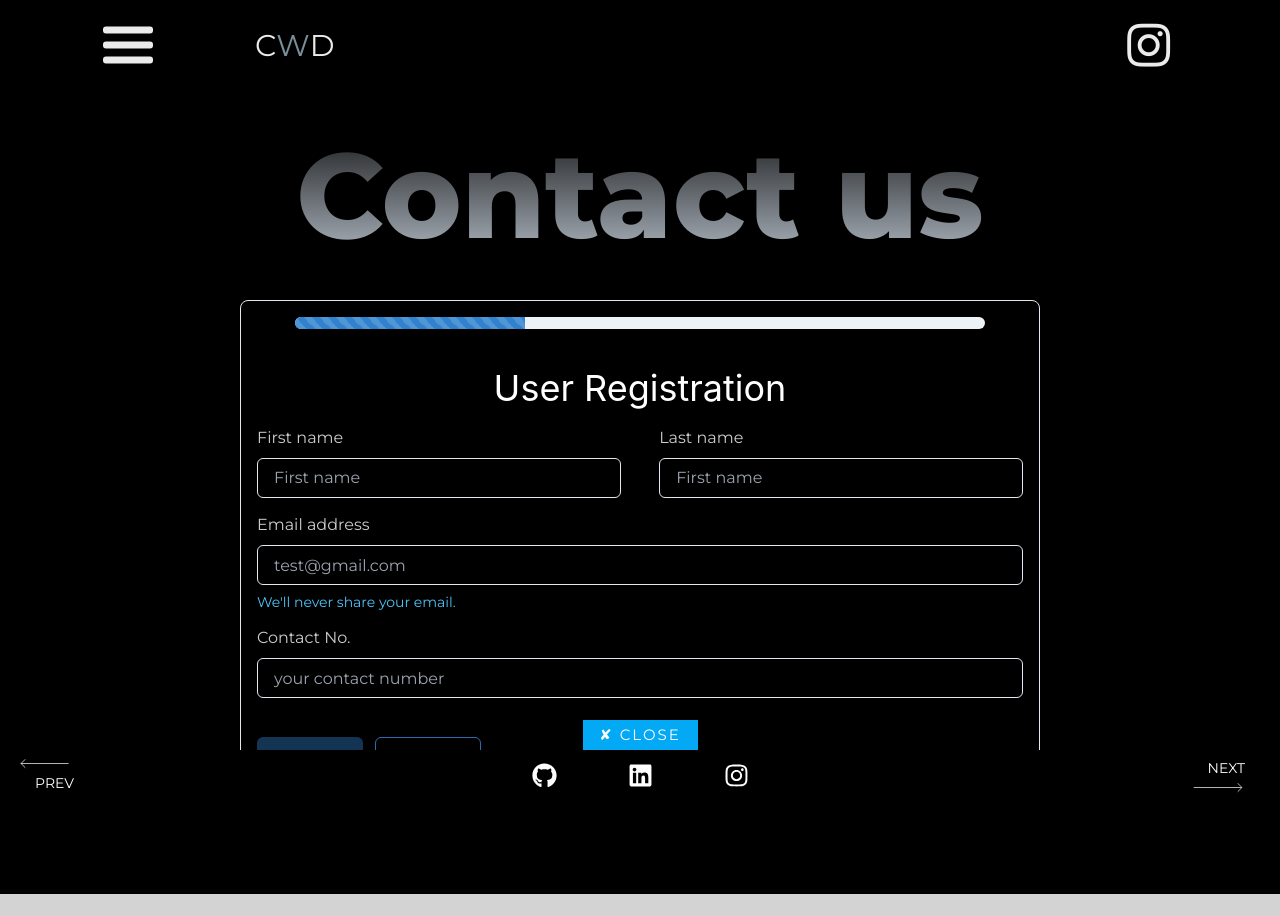
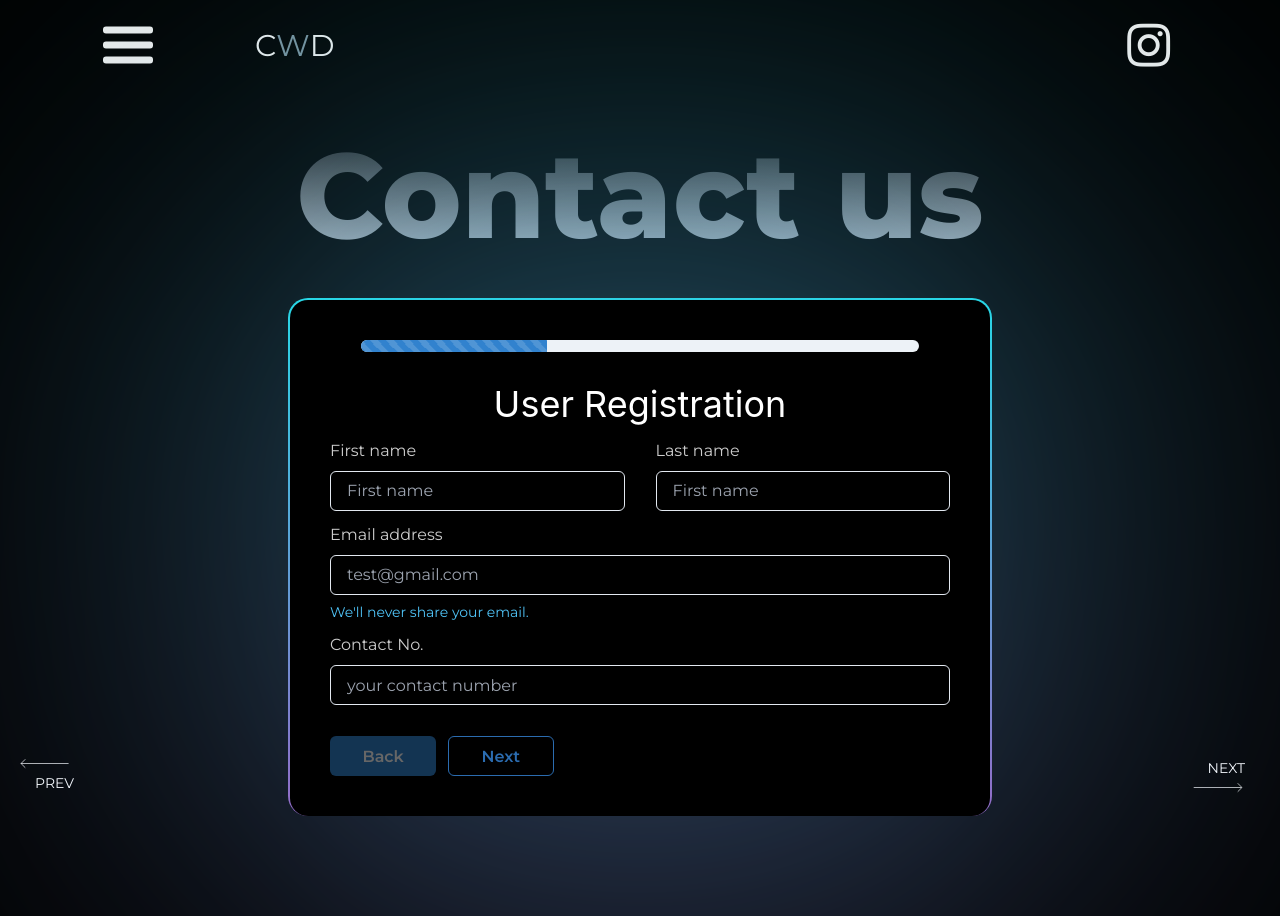
Before and after one commit to Harsh2004R/CorsWebDuo-, a React (Vite) app in the folder Client/: page /contact in a window 1280 px wide. Before the commit the page ends 894 px from the top, so only its background shows below. Built offline with nearby package versions, Linux system fonts and the light colour scheme.

Commit message:
Form.jsx completed

```diff
--- a/Client/src/Contact/Form.jsx
+++ b/Client/src/Contact/Form.jsx
@@ -19,9 +19,15 @@ import {
   Textarea,
   FormHelperText,
   InputRightElement,
+  SkeletonCircle,
+  SkeletonText,
 } from '@chakra-ui/react'
 
 import { useToast } from '@chakra-ui/react'
+import axios from 'axios'
+import { BorderBeam } from '@/components/magicui/border-beam'
+import { NeonGradientCard } from '@/components/magicui/neon-gradient-card'
+import { NeonGradientCardDemo } from '@/components/CustomComponents/NeonGradientCardDemo'
 
 const Form1 = ({ formData, handleInputChange }) => {
   const [show, setShow] = useState(false)
@@ -384,19 +390,70 @@ export default function Form() {
     website: '',
     about: '',
   })
+  const [loading, setLoading] = useState(false);
 
   const handleInputChange = (e) => {
     setFormData({
       ...formData,
       [e.target.name]: e.target.value,
     })
-    console.log(" your formData",formData)
+    // console.log(" your formData", formData)
+
+  }
+  const handleSubmit = async (evt) => {
+    evt.preventDefault();
+
+    try {
+      setLoading(true);
+      const res = await axios.post("https://corswebduo.onrender.com/formdata/post", formData);
+      // console.log("result", res);
+      if (res.status === 200) {
+        setLoading(false);
+        toast({
+          title: 'Form Submitted.',
+          description: "We've Recived your data in backend.",
+          status: 'success',
+          duration: 5000,
+          isClosable: true,
+        })
+      }
+    } catch (error) {
+      console.log("error in making post request to the server...", error)
+      setLoading(true);
+      toast({
+        title: 'Server error...',
+        description: "Somthing went wrong to send data in backend.",
+        status: 'error',
+        duration: 5000,
+        isClosable: true,
+      })
+    }
   }
 
   return (
     <>
+      {loading ? (
+        <>
+          <Box w="100%" h="100vh" bg="#000">
+            <Box padding='6' bg="#000" w="50%" h="auto" boxShadow='lg'>
+              <SkeletonCircle size='10' />
+              <SkeletonText mt='4' noOfLines={4} spacing='4' skeletonHeight='5' />
+            </Box>
+            <Box padding='6' bg="#000" w="100%" h="auto" boxShadow='lg' >
+              <SkeletonCircle size='100px' />
+              <SkeletonText mt='4' noOfLines={4} spacing='4' skeletonHeight='7' />
+            </Box>
+          </Box>
+        </>
+      ) : (
+        <>
+
+          <NeonGradientCard  className="max-w-sm items-center justify-center text-center">
             <Box
-        borderWidth="1px"
+              h="auto"
+              // borderWidth="1px"
+              overflow={"hidden"}
+              position={"relative"}
               rounded="lg"
               shadow="1px 1px 3px rgba(0,0,0,0.3)"
               maxWidth={800}
@@ -442,22 +499,18 @@ export default function Form() {
                       w="7rem"
                       colorScheme="red"
                       variant="solid"
-                onClick={() => {
-                  toast({
-                    title: 'Account created.',
-                    description: "We've created your account for you.",
-                    status: 'success',
-                    duration: 3000,
-                    isClosable: true,
-                  })
-                }}>
+                      onClick={handleSubmit}>
                       Submit
                     </Button>
                   ) : null}
                 </Flex>
               </ButtonGroup>
             </Box>
+          </NeonGradientCard>
           <Box p="50px" bg="#000"></Box>
+
+        </>
+      )}
     </>
   )
 }
--- a/Client/src/Contact/Header.jsx
+++ b/Client/src/Contact/Header.jsx
@@ -5,7 +5,7 @@ const Header = () => {
     return (
         <>
             <Center w="100%" h="auto" py="15px" bg="#000">
-                <Text fontWeight={"800"} bgGradient="linear(to-b, black, gray.300)" bgClip="text" fontSize={{ base: "7xl", md: "8xl", lg: "120px" }}>Contact us</Text>
+                <Text fontWeight={"800"} bgGradient="linear(to-b, black, gray.300)" bgClip="text" fontSize={{ base: "6xl", md: "8xl", lg: "120px" }}>Contact us</Text>
             </Center>
         </>
     )
--- a/Client/src/Pages/Contact.jsx
+++ b/Client/src/Pages/Contact.jsx
@@ -8,7 +8,7 @@ const Contact = () => {
     return (
         <>
             <Navbar />
-            <Box w="100%" h="100vh" bg="#000">
+            <Box w="100%" h="auto" bg="#000">
                 <Header />
                 <Form />
             </Box>
--- /dev/null
+++ b/Client/src/Pages/Dashboard.jsx
@@ -0,0 +1,15 @@
+import { Box } from '@chakra-ui/react'
+import React from 'react'
+
+const Dashboard = () => {
+    return (
+        <>
+            <Box>
+
+            </Box>
+
+        </>
+    )
+}
+
+export default Dashboard
--- a/Client/src/Routes/AllRoutes.jsx
+++ b/Client/src/Routes/AllRoutes.jsx
@@ -9,6 +9,7 @@ const NoPage = lazy(() => import("../Pages/NoPage.jsx"))
 const Contact = lazy(() => import("../Pages/Contact.jsx"))
 const FAQ = lazy(() => import("../Pages/FAQ.jsx"))
 const AdminAuth = lazy(()=>import("../Pages/AdminAuth.jsx"))
+const Dashboard = lazy(()=>import("../Pages/Dashboard.jsx"))
 
 const AllRoutes = () => {
     return (
@@ -31,7 +32,7 @@ const AllRoutes = () => {
                 <Route path="/contact" element={<Contact />} />
                 <Route path="/faq" element={<FAQ />} />
                 <Route path="/admin" element={<AdminAuth/>} />
-                <Route path="" element={""} />
+                <Route path="/admin/dashboard" element={<Dashboard/>} />
                 <Route path="" element={""} />
                 <Route path="" element={""} />
                 <Route path="*" element={<NoPage />} />
--- /dev/null
+++ b/Client/src/components/CustomComponents/NeonGradientCardDemo.jsx
@@ -0,0 +1,9 @@
+import { NeonGradientCard } from "@/components/magicui/neon-gradient-card";
+
+export function NeonGradientCardDemo() {
+    return (
+        <NeonGradientCard className="max-w-sm items-center justify-center text-center">
+
+        </NeonGradientCard>
+    );
+}
--- /dev/null
+++ b/Client/src/components/magicui/neon-gradient-card.tsx
@@ -0,0 +1,156 @@
+"use client";
+
+import {
+  CSSProperties,
+  ReactElement,
+  ReactNode,
+  useEffect,
+  useRef,
+  useState,
+} from "react";
+
+import { cn } from "@/lib/utils";
+import { Box } from "@chakra-ui/react";
+
+interface NeonColorsProps {
+  firstColor: string;
+  secondColor: string;
+}
+
+interface NeonGradientCardProps {
+  /**
+   * @default <div />
+   * @type ReactElement
+   * @description
+   * The component to be rendered as the card
+   * */
+  as?: ReactElement;
+  /**
+   * @default ""
+   * @type string
+   * @description
+   * The className of the card
+   */
+  className?: string;
+
+  /**
+   * @default ""
+   * @type ReactNode
+   * @description
+   * The children of the card
+   * */
+  children?: ReactNode;
+
+  /**
+   * @default 5
+   * @type number
+   * @description
+   * The size of the border in pixels
+   * */
+  borderSize?: number;
+
+  /**
+   * @default 20
+   * @type number
+   * @description
+   * The size of the radius in pixels
+   * */
+  borderRadius?: number;
+
+  /**
+   * @default "{ firstColor: '#ff00aa', secondColor: '#00FFF1' }"
+   * @type string
+   * @description
+   * The colors of the neon gradient
+   * */
+  neonColors?: NeonColorsProps;
+
+  [key: string]: any;
+}
+
+const NeonGradientCard: React.FC<NeonGradientCardProps> = ({
+  className,
+  children,
+  borderSize = 2,
+  borderRadius = 20,
+  neonColors = {
+    firstColor: "#ff00aa",
+    secondColor: "#00FFF1",
+  },
+  ...props
+}) => {
+  const containerRef = useRef<HTMLDivElement>(null);
+  const [dimensions, setDimensions] = useState({ width: 0, height: 0 });
+
+  useEffect(() => {
+    const updateDimensions = () => {
+      if (containerRef.current) {
+        const { offsetWidth, offsetHeight } = containerRef.current;
+        setDimensions({ width: offsetWidth, height: offsetHeight });
+      }
+    };
+
+    updateDimensions();
+    window.addEventListener("resize", updateDimensions);
+
+    return () => {
+      window.removeEventListener("resize", updateDimensions);
+    };
+  }, []);
+
+  useEffect(() => {
+    if (containerRef.current) {
+      const { offsetWidth, offsetHeight } = containerRef.current;
+      setDimensions({ width: offsetWidth, height: offsetHeight });
+    }
+  }, [children]);
+
+  return (
+    <Box
+      // border={"5px solid green"}
+      maxWidth={700}
+      m="auto"
+      ref={containerRef}
+      style={
+        {
+          "--border-size": `${borderSize}px`,
+          "--border-radius": `${borderRadius}px`,
+          "--neon-first-color": neonColors.firstColor,
+          "--neon-second-color": neonColors.secondColor,
+          "--card-width": `${dimensions.width}px`,
+          "--card-height": `${dimensions.height}px`,
+          "--card-content-radius": `${borderRadius - borderSize}px`,
+          "--pseudo-element-background-image": `linear-gradient(0deg, ${neonColors.firstColor}, ${neonColors.secondColor})`,
+          "--pseudo-element-width": `${dimensions.width + borderSize * 2}px`,
+          "--pseudo-element-height": `${dimensions.height + borderSize * 2}px`,
+          "--after-blur": `${dimensions.width / 3}px`,
+        } as CSSProperties
+      }
+
+      className={cn(
+        "relative z-10 h-full w-full rounded-[var(--border-radius)]",
+        className,
+      )}
+      {...props}
+    >
+      <div
+        className={cn(
+          "relative h-full min-h-[inherit] w-full rounded-[var(--card-content-radius)] bg-black p-6",
+          "before:absolute before:-left-[var(--border-size)] before:-top-[var(--border-size)] before:-z-10 before:block",
+          "before:h-[var(--pseudo-element-height)] before:w-[var(--pseudo-element-width)] before:rounded-[var(--border-radius)] before:content-['']",
+          "before:bg-[linear-gradient(0deg,var(--neon-first-color),var(--neon-second-color))] before:bg-[length:100%_200%]",
+          "before:animate-backgroundPositionSpin",
+          "after:absolute after:-left-[var(--border-size)] after:-top-[var(--border-size)] after:-z-10 after:block",
+          "after:h-[var(--pseudo-element-height)] after:w-[var(--pseudo-element-width)] after:rounded-[var(--border-radius)] after:blur-[var(--after-blur)] after:content-['']",
+          "after:bg-[linear-gradient(0deg,var(--neon-first-color),var(--neon-second-color))] after:bg-[length:100%_200%] after:opacity-80",
+          "after:animate-backgroundPositionSpin",
+          "dark:bg-neutral-900",
+        )}
+      >
+        {children}
+      </div>
+    </Box>
+  );
+};
+
+export { NeonGradientCard };
--- a/Client/tailwind.config.js
+++ b/Client/tailwind.config.js
@@ -82,7 +82,11 @@ module.exports = {
         "marquee": {
           from: { transform: "translateX(0)" },
           to: { transform: "translateX(calc(-100% - var(--gap)))" },
-        }
+        },
+        "background-position-spin": {
+          "0%": { backgroundPosition: "top center" },
+          "100%": { backgroundPosition: "bottom center" },
+        },
       },
       animation: {
         "accordion-down": "accordion-down 0.2s ease-out",
@@ -90,7 +94,7 @@ module.exports = {
         "meteor": "meteor 5s linear infinite",
         "border-beam": "border-beam calc(var(--duration)*1s) infinite linear",
         "marquee": "marquee var(--duration) linear infinite",
-
+        "backgroundPositionSpin": "background-position-spin 3000ms infinite alternate",
       },
     },
   },
```
Also changed, not shown: Client/src/Pages/AdminAuth.jsx (+2 -8 lines). Lines whose indentation alone changed are shown as unchanged.
